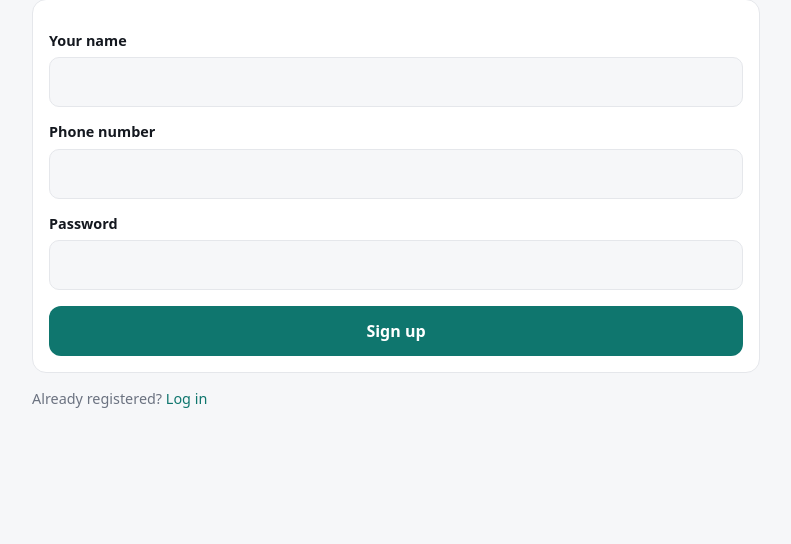
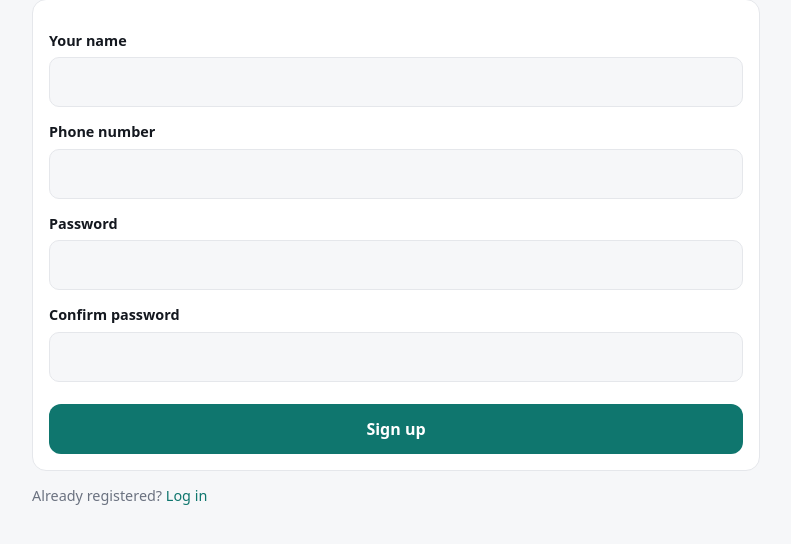
Before and after one commit to 104tutorials104-sys/BagKeeper, a Flask app: page /register in a window 1280 px wide. Shown: the part 130-674 px from the top of the page, without its empty margins (244-1035 px from the left). Run offline with Flask 3, Linux system fonts and the light colour scheme.

Commit message:
Sign-up asks for the password twice (confirm password, checked in the page and on the server)
Co-Authored-By: Claude Sonnet 5.5 <noreply@anthropic.com>

```diff
--- a/bagkeeper/templates/register.html
+++ b/bagkeeper/templates/register.html
@@ -9,7 +9,24 @@
   <input id="phone" name="phone" type="tel" autocomplete="tel" required>
   <label for="password">Password</label>
   <input id="password" name="password" type="password" autocomplete="new-password" minlength="4" required>
+  <label for="password2">Confirm password</label>
+  <input id="password2" name="password2" type="password" autocomplete="new-password" minlength="4" required>
+  <p class="muted" id="pw-hint" style="margin:6px 0 0" role="status"></p>
   <button class="btn">Sign up</button>
 </form>
+<script>
+  // friendly live check; the server checks again
+  (function () {
+    var a = document.getElementById("password"), b = document.getElementById("password2"), h = document.getElementById("pw-hint");
+    function check() {
+      if (!b.value) { h.textContent = ""; b.setCustomValidity(""); return; }
+      var same = a.value === b.value;
+      h.textContent = same ? "Passwords match." : "Passwords don't match yet.";
+      h.style.color = same ? "var(--ok)" : "var(--warn)";
+      b.setCustomValidity(same ? "" : "Passwords don't match");
+    }
+    a.addEventListener("input", check); b.addEventListener("input", check);
+  })();
+</script>
 <p class="muted">Already registered? <a href="{{ url_for('web.login') }}">Log in</a></p>
 {% endblock %}
--- a/bagkeeper/web.py
+++ b/bagkeeper/web.py
@@ -54,6 +54,8 @@ def gps_test():
 def register():
     if request.method == "POST":
         try:
+            if request.form.get("password") != request.form.get("password2"):
+                raise svc.RuleError("The two passwords don't match. Please type them again.")
             uid = svc.create_user(request.form["name"], request.form["phone"],
                                   request.form["password"])
         except svc.RuleError as e:
```
